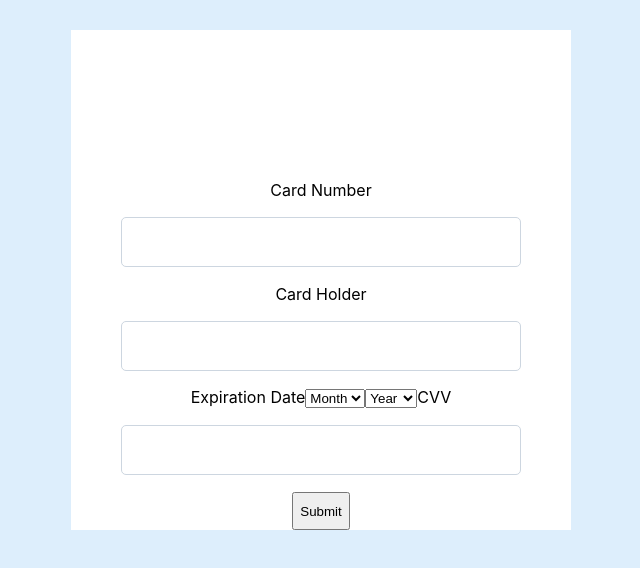
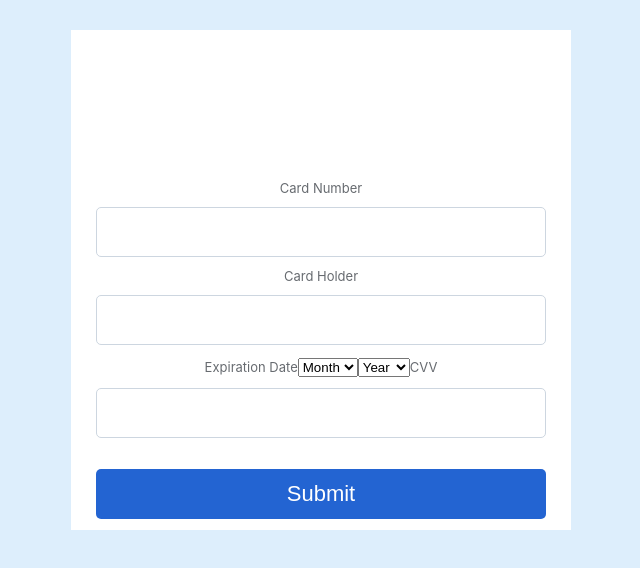
Before and after one commit to cjislegit/reactcreditcardform, a React (Create React App) app: page / in a window 1280 px wide. Shown: the top 568 px of the page, without its empty margins (319-959 px from the left). Built offline with nearby package versions, Linux system fonts and the light colour scheme.

Commit message:
Added more styling to form

```diff
--- a/src/components/Form.js
+++ b/src/components/Form.js
@@ -45,7 +45,7 @@ const Form = () => {
           <label for='CVV'>CVV</label>
         </div>
         <input id='CVV' type='text' />
-        <input type='button' value='Submit' />
+        <button>Submit</button>
       </form>
     </div>
   );
--- a/src/index.css
+++ b/src/index.css
@@ -6,6 +6,7 @@ body {
   -webkit-font-smoothing: antialiased;
   -moz-osx-font-smoothing: grayscale;
   background-color: #ddeefc;
+  color: #676b70;
 }
 
 code {
@@ -21,10 +22,27 @@ form {
   grid-template-columns: 100%;
 }
 
+button {
+  width: 90%;
+  background-color: #2364d2;
+  color: white;
+  border-radius: 5px;
+  border: none;
+  height: 50px;
+  box-sizing: border-box;
+  font-size: 22px;
+  font-weight: 500;
+  margin-top: 20px;
+}
+
+label {
+  font-size: small;
+}
+
 input[type='text'] {
   border-radius: 5px;
   border: solid 1px #cdd6e0;
-  width: 80%;
+  width: 90%;
   height: 50px;
   box-sizing: border-box;
 }
```
